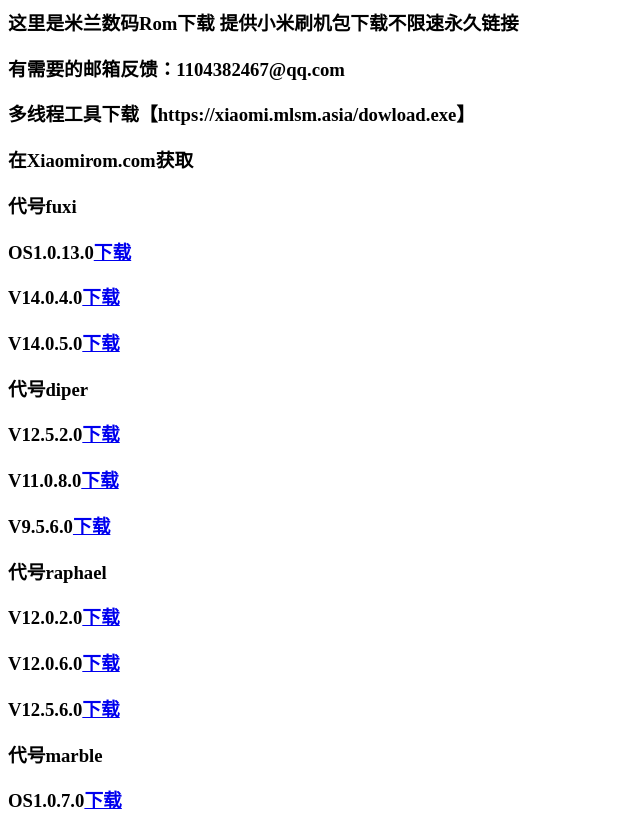
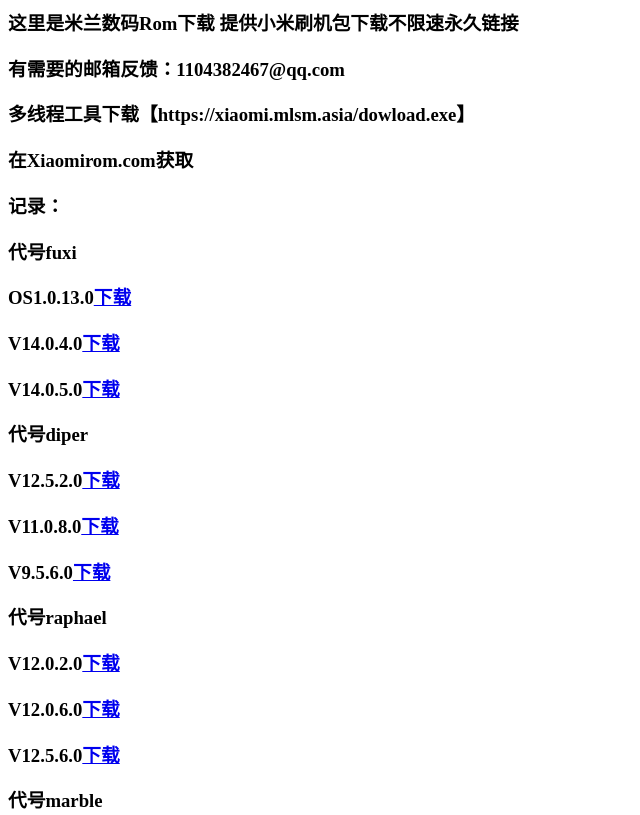
Before and after one commit to xiaomiROM1/xiaomirom.github.io, a plain HTML site: page index.html in a window 1280 px wide. Shown: the top 815 px of the page, without its empty margins (0-640 px from the left). Drawn offline with Linux system fonts and the light colour scheme.

Commit message:
Update index.html

```diff
--- a/index.html
+++ b/index.html
@@ -3,6 +3,7 @@
 <h3>有需要的邮箱反馈：1104382467@qq.com</h3>
 <h3>多线程工具下载【https://xiaomi.mlsm.asia/dowload.exe】</h3>
 <h3>在Xiaomirom.com获取</h3>
+<h3>记录：</h3>
 <h3>代号fuxi</h3>
 <h3 align="left">OS1.0.13.0<a href="https://bkt-sgp-miui-ota-update-alisgp.oss-ap-southeast-1.aliyuncs.com/OS1.0.13.0.UMCCNXM/fuxi_images_OS1.0.13.0.UMCCNXM_20240808.0000.00_14.0_cn_b0cc966499.tgz">下载</a></h3>
 <h3 align="left">V14.0.4.0<a href="https://bkt-sgp-miui-ota-update-alisgp.oss-ap-southeast-1.aliyuncs.com/V14.0.4.0.TMCCNXM/fuxi_images_V14.0.4.0.TMCCNXM_20221116.0000.00_13.0_cn_9907ee3ec1.tgz">下载</a></h3>
```
